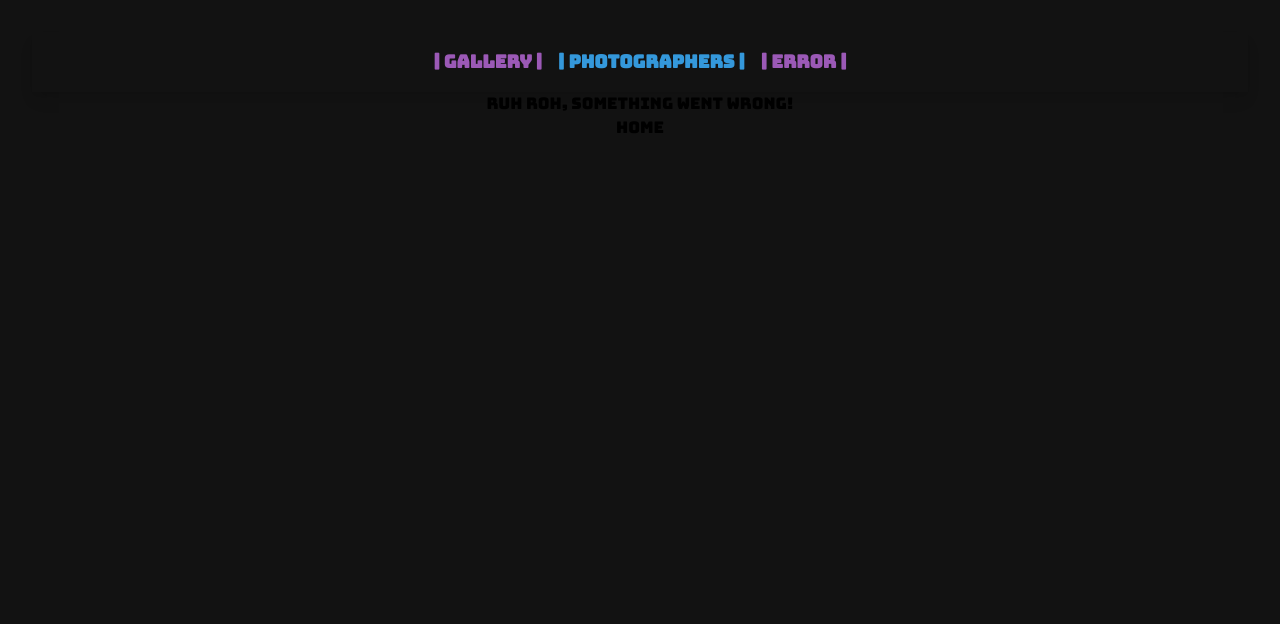
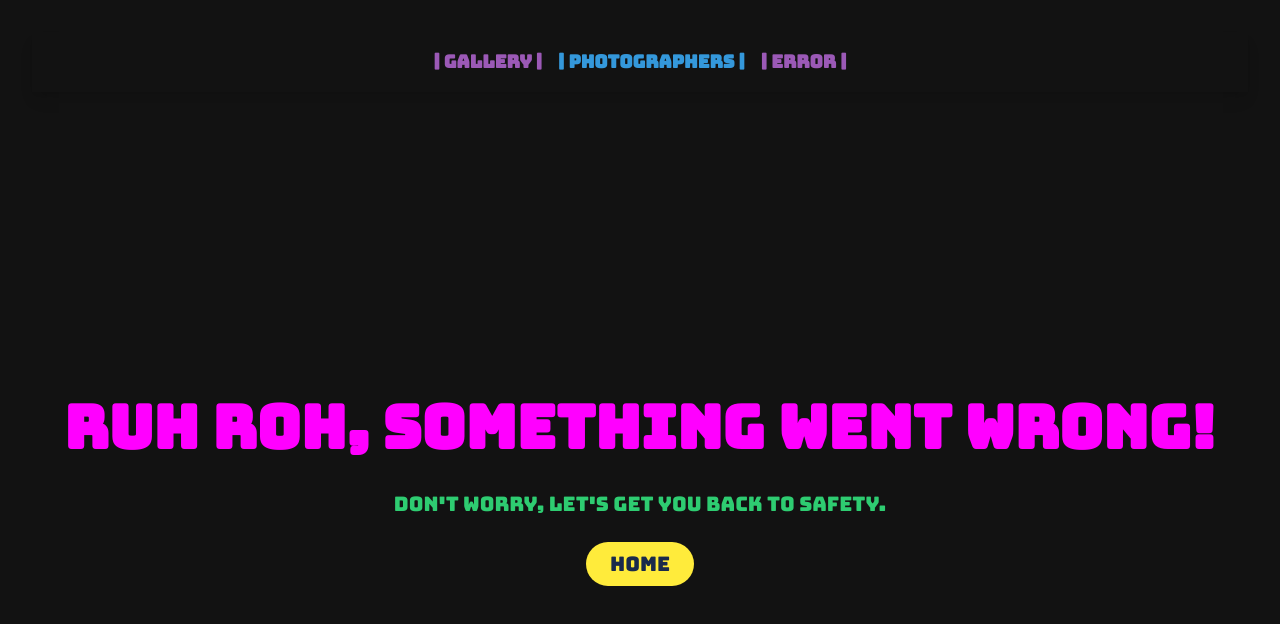
Before and after one commit to Bijorgo/photo-gallery-final-project, a React (Vite) app: page /errorpage in a window 1280 px wide. Shown: the top 624 px of the page. Built offline with nearby package versions, Linux system fonts and the light colour scheme.

Commit message:
style error page

```diff
--- a/src/pages/ErrorPage.jsx
+++ b/src/pages/ErrorPage.jsx
@@ -5,9 +5,21 @@ export default function ErrorPage(){
     const error = useRouteError();
     console.log(error);
     return(
-        <div>
-            <h1>Ruh roh, something went wrong!</h1>
-            <Link to="/"> HOME </Link>
+        <div className="min-h-screen text-white flex flex-col justify-center items-center py-12 px-6">
+            <h1 className="text-6xl font-bold text-center text-neonPink mb-8 hover:text-neonCyan hover:animate-neonGlow transition-all">
+                Ruh roh, something went wrong!
+            </h1>
+
+            <p className="text-xl mb-6 text-center text-neonGreen">
+                Don't worry, let's get you back to safety.
+            </p>
+
+            <Link
+                to="/"
+                className="text-xl bg-neonYellow text-darkBlue py-2 px-6 rounded-full glowButton hover:animate-neonGlow transition-all"
+            >
+                HOME
+            </Link>
         </div>
     )
 }
```
